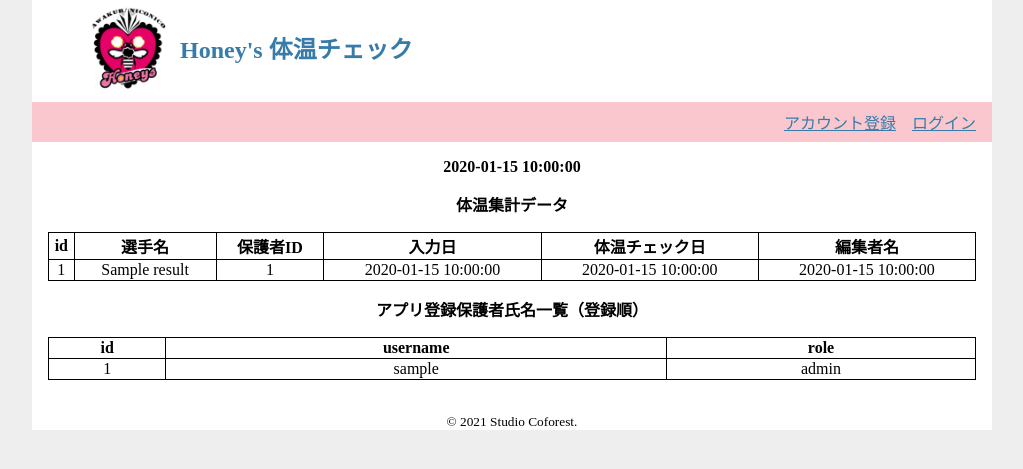
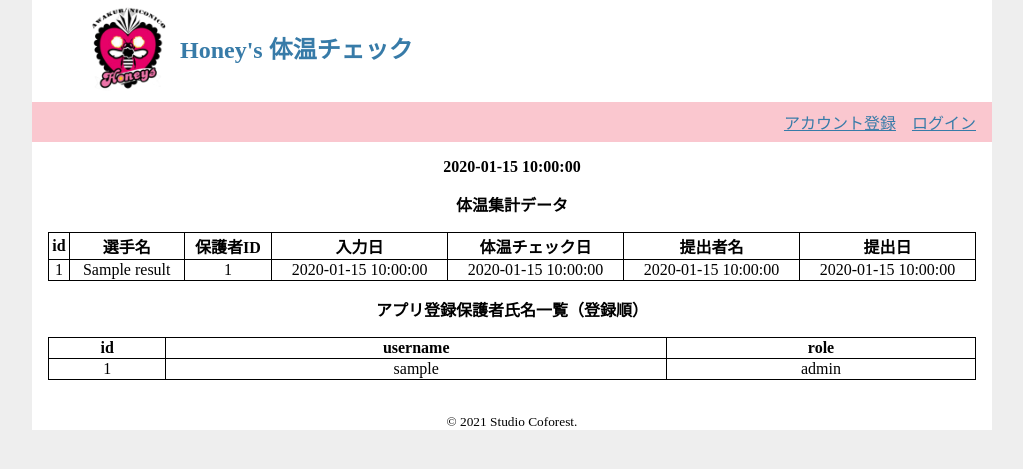
Before and after one commit to KanamiKobayashi/MVP1-temperature-check-app, a Flask app: template templates/admin/admin.html in a window 1280 px wide. Shown: the part 33-502 px from the top of the page, without its empty margins (128-1151 px from the left). Run offline with Flask 2, Linux system fonts and the light colour scheme; the template is opened without the code that fills it: most values are stand-ins (such as "Sample title", 1, 10 or a date in 2020).

Commit message:
投稿日時追加

```diff
--- a/templates/admin/admin.html
+++ b/templates/admin/admin.html
@@ -11,16 +11,18 @@
             <th>保護者ID</th>
             <th>入力日</th>
             <th>体温チェック日</th>
-            <th>編集者名</th>
+            <th>提出者名</th>
+            <th>提出日</th>
         </tr>
         {% for result in results %}
         <tr>
             <td>{{ result.id }}</td>
-            <td>{{ result.student_name}}</td>
-            <td>{{ result.parent_id}}</td>
-            <td>{{ result.input_date}}</td>
-            <td>{{ result.check_date}}</td>
-            <td>{{ result.modified_by}}</td>
+            <td>{{ result.student_name }}</td>
+            <td>{{ result.parent_id }}</td>
+            <td>{{ result.input_date }}</td>
+            <td>{{ result.check_date }}</td>
+            <td>{{ result.modified_by }}</td>
+            <td>{{ result.created }}</td>
         </tr>
         {% endfor %}
     </table>
```
